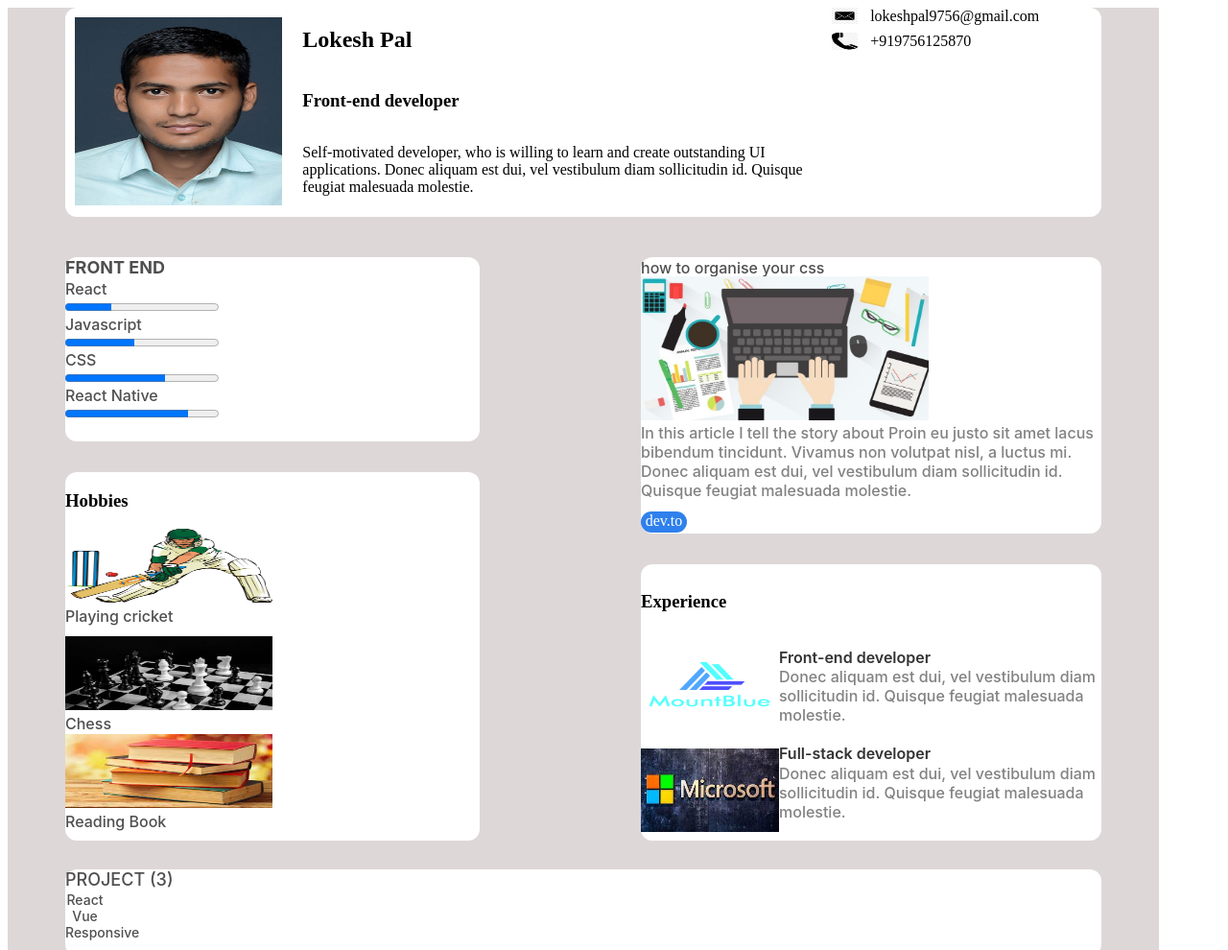
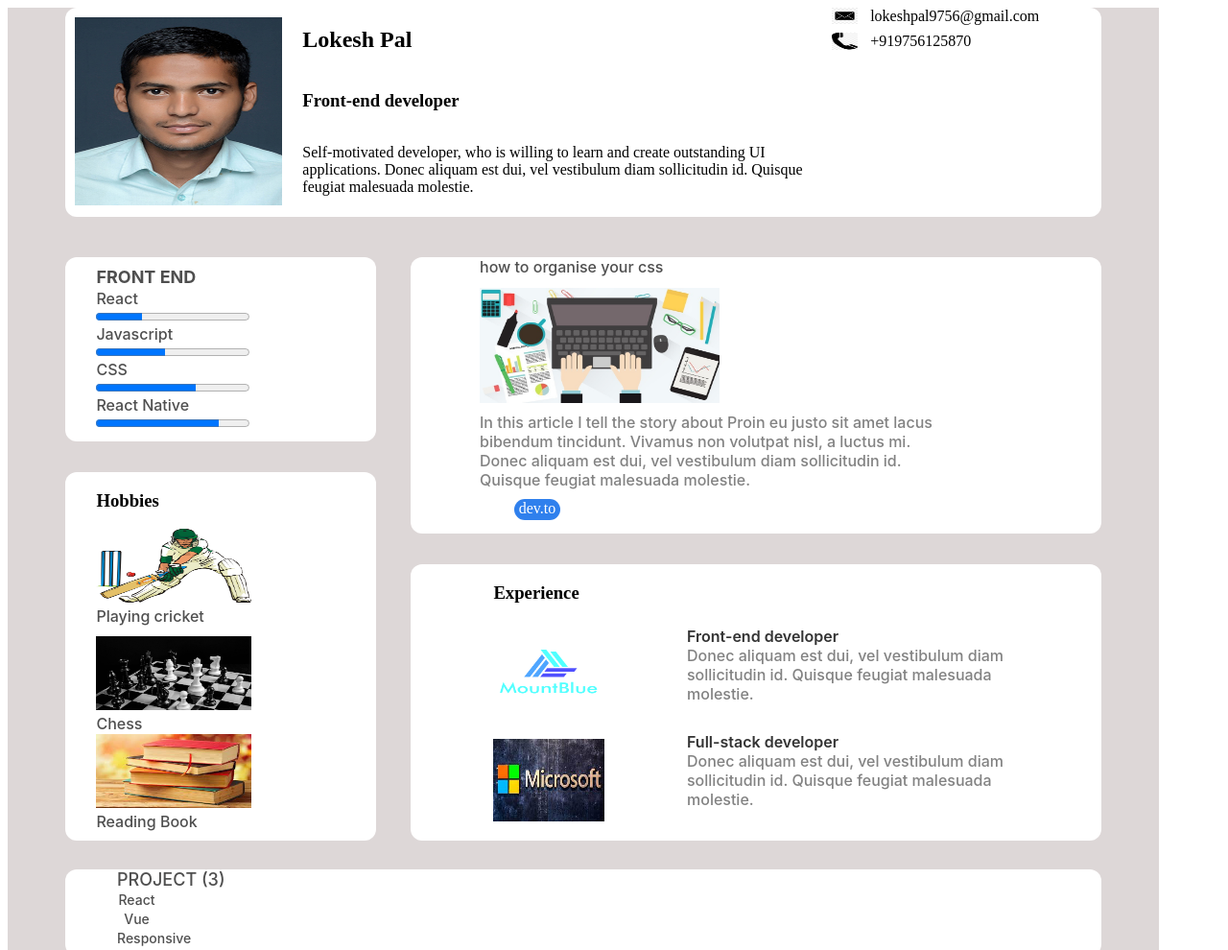
Before and after one commit to Lokesh9756/portfolio-page, a plain HTML site: page index.html in a window 1280 px wide. Shown: the top 990 px of the page at 96% size. Drawn offline with Linux system fonts and the light colour scheme; files whose address does not match are found by name.

Commit message:
Update index.html

```diff
--- a/index.html
+++ b/index.html
@@ -10,7 +10,7 @@
             flex-wrap: wrap;
             width: 1200px;
             height: 1280px;
-            justify-content: space-around;
+            justify-content: center;
 
           }
           #div{
@@ -24,78 +24,82 @@
     <body>
       <div class="css" style="background-color: rgb(221, 215, 215);">
         <div  id="div" style="width: 90%;height: 17%; border-radius: 12px;background-color: white;">
-<img src="/582.JPG" style="width: 20%;height: 90%;margin: 10px;">
+<img src="/home/lokesh/Desktop/hello/mbc-js-16-1-portfolio-Lokesh9756/582.JPG" style="width: 20%;height: 90%;margin: 10px;">
 <h2 >Lokesh Pal</h2>
 <h3 >Front-end developer</h3>
 <p style="height: 20%;width: 50%;" >Self-motivated developer, who is willing to learn and create outstanding UI applications.
   Donec aliquam est dui, vel vestibulum diam sollicitudin id. Quisque feugiat malesuada molestie. </p>
 <div style="width: 25%;height: 20%;display: flex;flex-direction: column;flex-wrap: wrap;justify-content: space-between;">
-  <img src="/email.jpg" style="height: 40%;width: 10%;">
-  <img src="/phone.jpg" style="height: 40%;width: 10%;">
+  <img src="/home/lokesh/Desktop/hello/mbc-js-16-1-portfolio-Lokesh9756/email.jpg" style="height: 40%;width: 10%;">
+  <img src="/home/lokesh/Desktop/hello/mbc-js-16-1-portfolio-Lokesh9756/phone.jpg" style="height: 40%;width: 10%;">
 
   <div style="width: 80%;height: 40%;">lokeshpal9756@gmail.com</div>
   <div style="width: 80%;height: 40%;" >+919756125870</div>
 
 </div>
 </div>
-<div id="div" style="width: 40%;height: 50%;margin-top: 1%;justify-content: space-around;">
-<div id="div" style="width: 90%;height:30%; background-color: white; border-radius: 12px;">
-  <div style="width: 90%;height: 23px;font-family: -apple-system, BlinkMacSystemFont, 'Segoe UI', Roboto, Oxygen, Ubuntu, Cantarell, 'Open Sans', 'Helvetica Neue', sans-serif;font-style: normal;font-weight: bold;font-size: 18px;line-height: 22px;text-transform: uppercase; color: #4f4f4f;">Front end</div>
-  <div style="width: 90%;height: 21px;font-family: -apple-system, BlinkMacSystemFont, 'Segoe UI', Roboto, Oxygen, Ubuntu, Cantarell, 'Open Sans', 'Helvetica Neue', sans-serif;font-style: normal;font-weight: 500;font-size: 16px;line-height: 20px; color: #4f4f4f;">React</div>
-  <progress value="30" max="100"></progress>
-  <div style="width: 90%;height: 21px;font-family: -apple-system, BlinkMacSystemFont, 'Segoe UI', Roboto, Oxygen, Ubuntu, Cantarell, 'Open Sans', 'Helvetica Neue', sans-serif;font-style: normal;font-weight: 500;font-size: 16px;line-height: 20px; color: #4f4f4f;">Javascript</div>
-  <progress value="45" max="100"></progress>
-  <div style="width: 90%;height: 21px;font-family: -apple-system, BlinkMacSystemFont, 'Segoe UI', Roboto, Oxygen, Ubuntu, Cantarell, 'Open Sans', 'Helvetica Neue', sans-serif;font-style: normal;font-weight: 500;font-size: 16px;line-height: 20px; color: #4f4f4f;">CSS</div>
-  <progress value="65" max="100"></progress>
-  <div style="width: 90%;height: 21px;font-family: -apple-system, BlinkMacSystemFont, 'Segoe UI', Roboto, Oxygen, Ubuntu, Cantarell, 'Open Sans', 'Helvetica Neue', sans-serif;font-style: normal;font-weight: 500;font-size: 16px;line-height: 20px; color: #4f4f4f;">React Native</div>
-  <progress value="80" max="100"></progress>
+<div id="div" style="width: 30%;height: 50%;margin-top: 1%;justify-content: space-around;">
+<div id="div" style="width: 90%;height:30%;justify-content: center; background-color: white; border-radius: 12px;">
+  <div style="margin-left: 10%; width: 90%;height: 23px;font-family: -apple-system, BlinkMacSystemFont, 'Segoe UI', Roboto, Oxygen, Ubuntu, Cantarell, 'Open Sans', 'Helvetica Neue', sans-serif;font-style: normal;font-weight: bold;font-size: 18px;line-height: 22px;text-transform: uppercase; color: #4f4f4f;">Front end</div>
+  <div style="margin-left: 10%;  width: 90%;height: 21px;font-family: -apple-system, BlinkMacSystemFont, 'Segoe UI', Roboto, Oxygen, Ubuntu, Cantarell, 'Open Sans', 'Helvetica Neue', sans-serif;font-style: normal;font-weight: 500;font-size: 16px;line-height: 20px; color: #4f4f4f;">React</div>
+  <progress value="30" max="100" style="margin-left: 10%; "></progress>
+  <div style="margin-left: 10%; width: 90%;height: 21px;font-family: -apple-system, BlinkMacSystemFont, 'Segoe UI', Roboto, Oxygen, Ubuntu, Cantarell, 'Open Sans', 'Helvetica Neue', sans-serif;font-style: normal;font-weight: 500;font-size: 16px;line-height: 20px; color: #4f4f4f;">Javascript</div>
+  <progress value="45" max="100" style="margin-left: 10%; "></progress>
+  <div style="margin-left: 10%; width: 90%;height: 21px;font-family: -apple-system, BlinkMacSystemFont, 'Segoe UI', Roboto, Oxygen, Ubuntu, Cantarell, 'Open Sans', 'Helvetica Neue', sans-serif;font-style: normal;font-weight: 500;font-size: 16px;line-height: 20px; color: #4f4f4f;">CSS</div>
+  <progress value="65" max="100" style="margin-left: 10%; "></progress>
+  <div style="margin-left: 10%; width: 90%;height: 21px;font-family: -apple-system, BlinkMacSystemFont, 'Segoe UI', Roboto, Oxygen, Ubuntu, Cantarell, 'Open Sans', 'Helvetica Neue', sans-serif;font-style: normal;font-weight: 500;font-size: 16px;line-height: 20px; color: #4f4f4f;">React Native</div>
+  <progress value="80" max="100" style="margin-left: 10%; "></progress>
 </div>
 <div style=" width:90%;height: 60%;border-radius: 12px;background-color: white;float: inline-start;">
-  <h3>Hobbies</h3>
-  <img src="/cricket.jpg" style="height: 20%;width:50%; ">
-  <div style="width: 100%;height: 8%;font-family: -apple-system, BlinkMacSystemFont, 'Segoe UI', Roboto, Oxygen, Ubuntu, Cantarell, 'Open Sans', 'Helvetica Neue', sans-serif;font-style: normal;font-weight: 500;font-size: 16px;line-height: 20px; color: #4f4f4f;">Playing cricket</div>
-  <img src="/chess.jpg" style="height: 20%;width: 50%; ">
-  <div style="width: 150px;height: 21px;font-family: -apple-system, BlinkMacSystemFont, 'Segoe UI', Roboto, Oxygen, Ubuntu, Cantarell, 'Open Sans', 'Helvetica Neue', sans-serif;font-style: normal;font-weight: 500;font-size: 16px;line-height: 20px; color: #4f4f4f;">Chess</div>
-  <img src="/book.jpeg" style="height: 20%;width: 50%; ">
-  <div style="width: 150px;height: 21px;font-family: -apple-system, BlinkMacSystemFont, 'Segoe UI', Roboto, Oxygen, Ubuntu, Cantarell, 'Open Sans', 'Helvetica Neue', sans-serif;font-style: normal;font-weight: 500;font-size: 16px;line-height: 20px; color: #4f4f4f;">Reading Book</div>
+  <h3 style="margin-left: 10%; ">Hobbies</h3>
+  <img src="/home/lokesh/Desktop/hello/mbc-js-16-1-portfolio-Lokesh9756/cricket.jpg" style="margin-left: 10%; height: 20%;width:50%; ">
+  <div style="margin-left: 10%; width: 100%;height: 8%;font-family: -apple-system, BlinkMacSystemFont, 'Segoe UI', Roboto, Oxygen, Ubuntu, Cantarell, 'Open Sans', 'Helvetica Neue', sans-serif;font-style: normal;font-weight: 500;font-size: 16px;line-height: 20px; color: #4f4f4f;">Playing cricket</div>
+  <img src="/home/lokesh/Desktop/hello/mbc-js-16-1-portfolio-Lokesh9756/chess.jpg" style="margin-left: 10%; height: 20%;width: 50%; ">
+  <div style="margin-left: 10%; width: 150px;height: 21px;font-family: -apple-system, BlinkMacSystemFont, 'Segoe UI', Roboto, Oxygen, Ubuntu, Cantarell, 'Open Sans', 'Helvetica Neue', sans-serif;font-style: normal;font-weight: 500;font-size: 16px;line-height: 20px; color: #4f4f4f;">Chess</div>
+  <img src="/home/lokesh/Desktop/hello/mbc-js-16-1-portfolio-Lokesh9756/book.jpeg" style="margin-left: 10%; height: 20%;width: 50%; ">
+  <div style="margin-left: 10%; width: 150px;height: 21px;font-family: -apple-system, BlinkMacSystemFont, 'Segoe UI', Roboto, Oxygen, Ubuntu, Cantarell, 'Open Sans', 'Helvetica Neue', sans-serif;font-style: normal;font-weight: 500;font-size: 16px;line-height: 20px; color: #4f4f4f;">Reading Book</div>
   </div>
 </div>
-<div id="div" style="width: 40%;height: 50%;margin-top: 1%;justify-content: space-around;">
-  <div id="div" style="width: 100%;height: 45%;border-radius: 12px;background-color: white;justify-content: space-around;">
-    <div style="width: 200px;height:17px;font-family: -apple-system, BlinkMacSystemFont, 'Segoe UI', Roboto, Oxygen, Ubuntu, Cantarell, 'Open Sans', 'Helvetica Neue', sans-serif;font-style: normal;font-weight: 500;font-size: 16px;line-height: 20px; color: #4f4f4f;">how to organise your css</div>
-    <img src="/project4.jpg" style=" height: 150px;width: 300px;">
-    <div style="width: 492px;height:90px;font-family: -apple-system, BlinkMacSystemFont, 'Segoe UI', Roboto, Oxygen, Ubuntu, Cantarell, 'Open Sans', 'Helvetica Neue', sans-serif;font-style: normal;font-weight: 500;font-size: 16px;line-height: 20px; color: #828282;">In this article I tell the story about Proin eu justo sit amet lacus bibendum tincidunt. Vivamus non volutpat nisl, a luctus mi.
+<div id="div" style="width: 60%;height: 50%;margin-top: 1%;justify-content: space-around;">
+  <div id="div" style="width: 100%;height: 45%;border-radius: 12px;background-color: white;">
+    <div style="margin-left: 10%; width: 200px;height:17px;font-family: -apple-system, BlinkMacSystemFont, 'Segoe UI', Roboto, Oxygen, Ubuntu, Cantarell, 'Open Sans', 'Helvetica Neue', sans-serif;font-style: normal;font-weight: 500;font-size: 16px;line-height: 20px; color: #4f4f4f;">how to organise your css</div>
+    <img src="/home/lokesh/Desktop/hello/mbc-js-16-1-portfolio-Lokesh9756/project4.jpg" style=" margin-left: 10%; height: 120px;width: 250px;margin-top: 15px;margin-bottom: 10px;">
+    <div style="margin-left: 10%; width: 492px;height:90px;font-family: -apple-system, BlinkMacSystemFont, 'Segoe UI', Roboto, Oxygen, Ubuntu, Cantarell, 'Open Sans', 'Helvetica Neue', sans-serif;font-style: normal;font-weight: 500;font-size: 16px;line-height: 20px; color: #828282;">In this article I tell the story about Proin eu justo sit amet lacus bibendum tincidunt. Vivamus non volutpat nisl, a luctus mi.
 
       Donec aliquam est dui, vel vestibulum diam sollicitudin id. Quisque feugiat malesuada molestie.</div>
-      <div style="border-radius: 12px; width: 48px;height: 22px;background: #2f80ed;color: #fff;text-align: center;line-height: 20px;">dev.to</div>
+      <div style="margin-left: 15%; border-radius: 12px; width: 48px;height: 22px;background: #2f80ed;color: #fff;text-align: center;line-height: 20px;">dev.to</div>
     </div>
     <div style="width: 100%;height: 45%;border-radius: 12px;background-color: white;justify-content: space-around;display: flex;flex-wrap: wrap; flex-direction: column;">
-      <h3>Experience</h3>
-      <img src="/mtb.png" style=" height: 30%;width: 30%; ">
-      <img src="/microsoft.jpeg" style="height: 30%;width: 30%; ">
-      <div style="width: 241px;height:20px;font-family: -apple-system, BlinkMacSystemFont, 'Segoe UI', Roboto, Oxygen, Ubuntu, Cantarell, 'Open Sans', 'Helvetica Neue', sans-serif;font-style: normal;font-weight: 600;font-size: 16px;line-height: 20px; color: #333;margin-top: 18%;">Front-end developer</div>
-      <div style="width: 350px;height:80px;font-family: -apple-system, BlinkMacSystemFont, 'Segoe UI', Roboto, Oxygen, Ubuntu, Cantarell, 'Open Sans', 'Helvetica Neue', sans-serif;font-style: normal;font-weight: 500;font-size: 16px;line-height: 20px; color: #828282;">Donec aliquam est dui, vel vestibulum diam sollicitudin id. Quisque feugiat malesuada molestie.</div>
+    <div id="div" style="width:20%;height: 100%;margin-left: 10%;">
+      <h3 style="margin-left: 10%;width: 30%; ">Experience</h3>
+      <img src="/home/lokesh/Desktop/hello/mbc-js-16-1-portfolio-Lokesh9756/mtb.png" style=" margin-left: 10%;margin-top: 10%; height: 30%;width: 80%; ">
+      <img src="/home/lokesh/Desktop/hello/mbc-js-16-1-portfolio-Lokesh9756/microsoft.jpeg" style="margin-left: 10%;margin-top: 15%; height: 30%;width: 80%; ">
+   </div>
+   <div id="div" style="height: 100%;width: 50%;">
+      <div style="  width: 60%;height:20px;font-family: -apple-system, BlinkMacSystemFont, 'Segoe UI', Roboto, Oxygen, Ubuntu, Cantarell, 'Open Sans', 'Helvetica Neue', sans-serif;font-style: normal;font-weight: 600;font-size: 16px;line-height: 20px; color: #333;margin-top: 18%;">Front-end developer</div>
+      <div style=" width: 350px;height:80px;font-family: -apple-system, BlinkMacSystemFont, 'Segoe UI', Roboto, Oxygen, Ubuntu, Cantarell, 'Open Sans', 'Helvetica Neue', sans-serif;font-style: normal;font-weight: 500;font-size: 16px;line-height: 20px; color: #828282;">Donec aliquam est dui, vel vestibulum diam sollicitudin id. Quisque feugiat malesuada molestie.</div>
 
-      <div style="width: 241px;height:20px;font-family: -apple-system, BlinkMacSystemFont, 'Segoe UI', Roboto, Oxygen, Ubuntu, Cantarell, 'Open Sans', 'Helvetica Neue', sans-serif;font-style: normal;font-weight: 600;font-size: 16px;line-height: 20px; color: #333;">Full-stack developer</div>
-      <div style="width: 350px;height:80px;font-family: -apple-system, BlinkMacSystemFont, 'Segoe UI', Roboto, Oxygen, Ubuntu, Cantarell, 'Open Sans', 'Helvetica Neue', sans-serif;font-style: normal;font-weight: 500;font-size: 16px;line-height: 20px; color: #828282;">Donec aliquam est dui, vel vestibulum diam sollicitudin id. Quisque feugiat malesuada molestie.</div>
+      <div style="margin-top: 10px; width: 241px;height:20px;font-family: -apple-system, BlinkMacSystemFont, 'Segoe UI', Roboto, Oxygen, Ubuntu, Cantarell, 'Open Sans', 'Helvetica Neue', sans-serif;font-style: normal;font-weight: 600;font-size: 16px;line-height: 20px; color: #333;">Full-stack developer</div>
+      <div style="  width: 350px;height:80px;font-family: -apple-system, BlinkMacSystemFont, 'Segoe UI', Roboto, Oxygen, Ubuntu, Cantarell, 'Open Sans', 'Helvetica Neue', sans-serif;font-style: normal;font-weight: 500;font-size: 16px;line-height: 20px; color: #828282;">Donec aliquam est dui, vel vestibulum diam sollicitudin id. Quisque feugiat malesuada molestie.</div>
+      </div>
       </div>
 </div>
-<div style="width: 90%;height: 7%;border-radius: 12px;background-color: #fff;">
-  <div style="width: 130px;height: 23px;font-family: -apple-system, BlinkMacSystemFont, 'Segoe UI', Roboto, Oxygen, Ubuntu, Cantarell, 'Open Sans', 'Helvetica Neue', sans-serif;font-style: normal;font-weight: 500;font-size: 18px;line-height: 22px;text-transform: uppercase; color: #4f4f4f;">Project (3)</div>
-  <div style="width: 41px;height:17px;font-family: -apple-system, BlinkMacSystemFont, 'Segoe UI', Roboto, Oxygen, Ubuntu, Cantarell, 'Open Sans', 'Helvetica Neue', sans-serif;font-style: normal;font-weight: 500;font-size: 14px;line-height: 17px; color: #4f4f4f;text-align: center;">React</div>
-  <div style="width: 41px;height:17px;font-family: -apple-system, BlinkMacSystemFont, 'Segoe UI', Roboto, Oxygen, Ubuntu, Cantarell, 'Open Sans', 'Helvetica Neue', sans-serif;font-style: normal;font-weight: 500;font-size: 14px;line-height: 17px; color: #4f4f4f;text-align: center;">Vue</div>
-  <div style="width: 41px;height:17px;font-family: -apple-system, BlinkMacSystemFont, 'Segoe UI', Roboto, Oxygen, Ubuntu, Cantarell, 'Open Sans', 'Helvetica Neue', sans-serif;font-style: normal;font-weight: 500;font-size: 14px;line-height: 17px; color: #4f4f4f;text-align: center;">Responsive</div>
+<div style=" width: 90%;height: 7%;border-radius: 12px;background-color: #fff;">
+  <div style="margin-left: 5%; width: 130px;height: 23px;font-family: -apple-system, BlinkMacSystemFont, 'Segoe UI', Roboto, Oxygen, Ubuntu, Cantarell, 'Open Sans', 'Helvetica Neue', sans-serif;font-style: normal;font-weight: 500;font-size: 18px;line-height: 22px;text-transform: uppercase; color: #4f4f4f;">Project (3)</div>
+  <div style="margin-left: 5%; width: 41px;height:17px;font-family: -apple-system, BlinkMacSystemFont, 'Segoe UI', Roboto, Oxygen, Ubuntu, Cantarell, 'Open Sans', 'Helvetica Neue', sans-serif;font-style: normal;font-weight: 500;font-size: 14px;line-height: 17px; color: #4f4f4f;text-align: center;">React</div>
+  <div style="margin-left: 5%;margin-top: 3px;margin-bottom: 3px; width: 41px;height:17px;font-family: -apple-system, BlinkMacSystemFont, 'Segoe UI', Roboto, Oxygen, Ubuntu, Cantarell, 'Open Sans', 'Helvetica Neue', sans-serif;font-style: normal;font-weight: 500;font-size: 14px;line-height: 17px; color: #4f4f4f;text-align: center;">Vue</div>
+  <div style="margin-left: 5%; width: 41px;height:17px;font-family: -apple-system, BlinkMacSystemFont, 'Segoe UI', Roboto, Oxygen, Ubuntu, Cantarell, 'Open Sans', 'Helvetica Neue', sans-serif;font-style: normal;font-weight: 500;font-size: 14px;line-height: 17px; color: #4f4f4f;text-align: center;">Responsive</div>
 </div>
 <div style="width: 25%;height: 20%px;border-radius: 12px;background-color: #fff;justify-content: space-around;display: flex;flex-direction: column;">
-  <img src="/project2.jpg" style="height: 40%;width: 60%;margin-left: 20%;">
+  <img src="/home/lokesh/Desktop/hello/mbc-js-16-1-portfolio-Lokesh9756/project2.jpg" style="height: 40%;width: 60%;margin-left: 20%;">
   <div style="font-family: -apple-system, BlinkMacSystemFont, 'Segoe UI', Roboto, Oxygen, Ubuntu, Cantarell, 'Open Sans', 'Helvetica Neue', sans-serif;font-style: normal;font-weight: 500;font-size: 16px;line-height: 20px; color: #828282;">In this project, I work with HTML and CSS to create a responsive page. This page is similiar with a page. The design is from devchallenge.io</div>
  <div style="width: 90%;height: 32;display: flex;flex-wrap: wrap;justify-content: space-around;">
   <div style="border-radius: 12px; width: 40%;height: 90%;background: #2f80ed;color: #fff;text-align: center;line-height: 46px;">Demo</div>
   <div style="border-radius: 12px; width: 20%;height: 50%;background: #2f80ed;color: #fff;text-align: center;line-height: 22px;margin-top: 3%;">Code</div>
 </div>
 </div>
-<div style="width: 25%;height: 20%;border-radius: 12px;background-color: #fff;justify-content: space-around;display: flex;flex-direction: column;">
-  <img src="/project3.jpeg" style="height: 40%;width: 60%;margin-left: 20%; ">
+<div style="margin-left: 7%;margin-right: 7%; width: 25%;height: 20%;border-radius: 12px;background-color: #fff;justify-content: space-around;display: flex;flex-direction: column;">
+  <img src="/home/lokesh/Desktop/hello/mbc-js-16-1-portfolio-Lokesh9756/project3.jpeg" style="height: 40%;width: 60%;margin-left: 20%; ">
   <div style="font-family: -apple-system, BlinkMacSystemFont, 'Segoe UI', Roboto, Oxygen, Ubuntu, Cantarell, 'Open Sans', 'Helvetica Neue', sans-serif;font-style: normal;font-weight: 500;font-size: 16px;line-height: 20px; color: #828282;">In this project, I work with HTML and CSS to create a responsive page. This page is similiar with instagram profile page. The design is from devchallenge.io</div>
   <div style="width: 90%;height: 32;display: flex;flex-wrap: wrap;justify-content: space-around;">
   <div style="border-radius: 12px; width: 40%;height: 90%;background: #2f80ed;color: #fff;text-align: center;line-height: 46px;">Demo</div>
@@ -103,7 +107,7 @@
 </div>
 </div>
 <div style="width: 25%;height: 20%;border-radius: 12px;background-color: #fff;justify-content: space-around;display: flex;flex-direction: column;">
-  <img src="/project4.jpg" style="height: 40%;width: 60%;margin-left: 20%; ">
+  <img src="/home/lokesh/Desktop/hello/mbc-js-16-1-portfolio-Lokesh9756/project4.jpg" style="height: 40%;width: 60%;margin-left: 20%; ">
   <div style="font-family: -apple-system, BlinkMacSystemFont, 'Segoe UI', Roboto, Oxygen, Ubuntu, Cantarell, 'Open Sans', 'Helvetica Neue', sans-serif;font-style: normal;font-weight: 500;font-size: 16px;line-height: 20px; color: #828282;">In this project, I work with HTML and CSS to create a responsive page. This page is similiar with a page. The design is from devchallenge.io</div>
   <div style="width: 90%;height: 32;display: flex;flex-wrap: wrap;justify-content: space-around;">
   <div style="border-radius: 12px; width: 40%;height: 90%;background: #2f80ed;color: #fff;text-align: center;line-height: 46px;">Demo</div>
```
